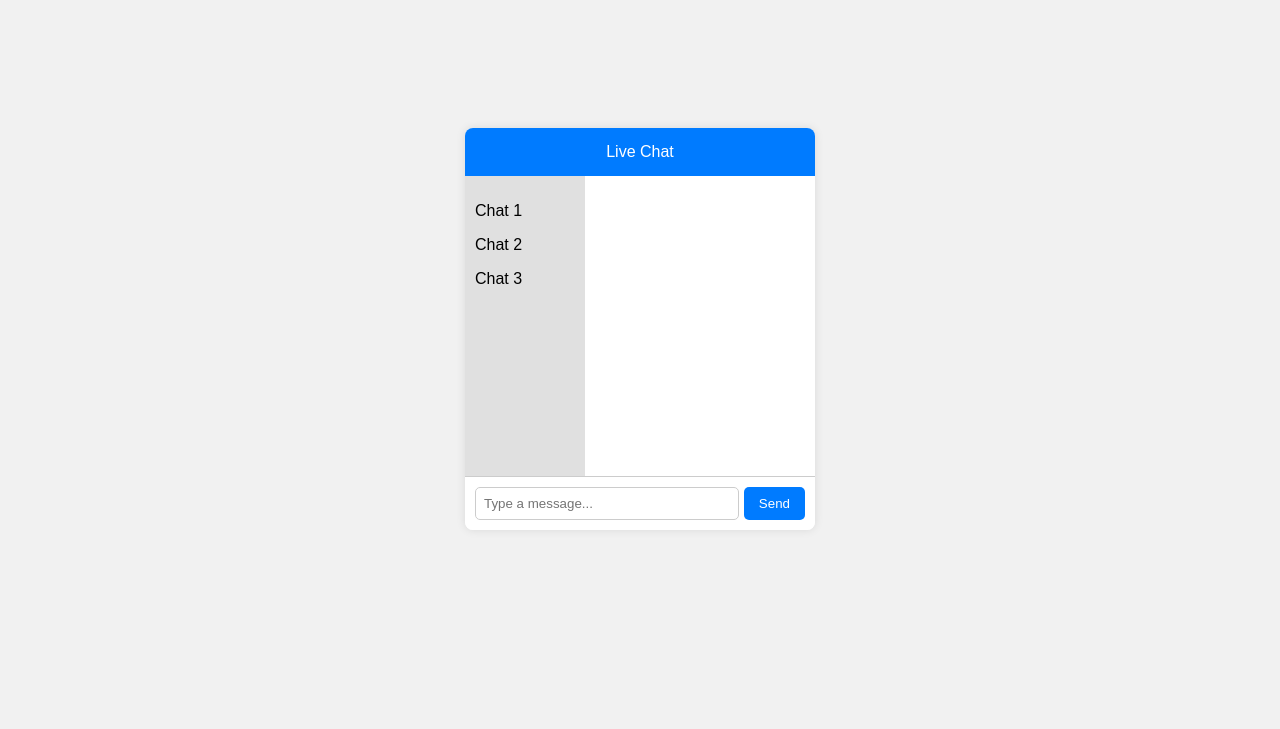
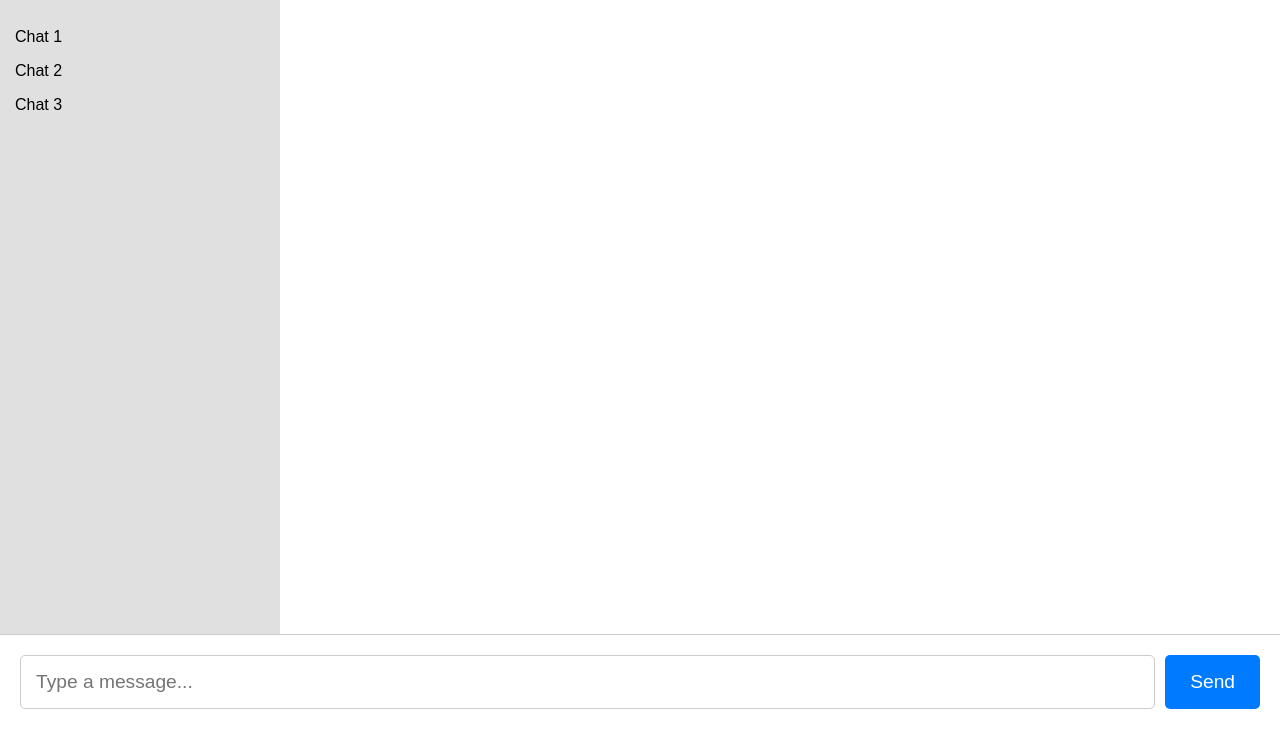
Before and after one commit to mohammadeltawil0/iscj-hackathon-chatapp, a plain HTML site: page liveChat2.html in a window 1280 px wide. Shown: the part 71-800 px from the top of the page. Drawn offline with Linux system fonts and the light colour scheme.

Commit message:
Updated HTML file. Now fullscreen

```diff
--- a/liveChat2.html
+++ b/liveChat2.html
@@ -15,44 +15,44 @@
             margin: 0;
         }
         .chat-container {
-            width: 350px;
+            width: 100vw;
+            height: 100vh;
             background: white;
-            border-radius: 8px;
-            box-shadow: 0 0 10px rgba(0, 0, 0, 0.1);
-            overflow: hidden;
             display: flex;
             flex-direction: column;
         }
         .chat-header {
             background: #007bff;
             color: white;
-            padding: 15px;
+            padding: 20px;
             text-align: center;
+            font-size: 1.5em;
         }
         .chat-content {
             display: flex;
             flex-direction: row;
-            height: 300px;
+            flex: 1;
             overflow: hidden;
         }
         .chat-list {
-            width: 100px;
+            width: 250px;
             background: #e0e0e0;
             overflow-y: auto;
-            padding: 10px;
+            padding: 15px;
         }
         .chat-box {
             flex: 1;
             overflow-y: auto;
-            padding: 10px;
+            padding: 15px;
             display: flex;
             flex-direction: column;
         }
         .message {
-            padding: 8px 12px;
-            margin: 5px 0;
-            border-radius: 10px;
+            padding: 15px 20px;
+            margin: 10px 0;
+            border-radius: 12px;
             max-width: 80%;
+            font-size: 1.2em;
         }
         .sent {
             background: #007bff;
@@ -65,13 +65,14 @@
         }
         .chat-input {
             display: flex;
-            padding: 10px;
+            padding: 20px;
             border-top: 1px solid #ccc;
             background: #fff;
         }
         .chat-input input {
             flex: 1;
-            padding: 8px;
+            padding: 15px;
+            font-size: 1.2em;
             border: 1px solid #ccc;
             border-radius: 5px;
             outline: none;
@@ -80,10 +81,11 @@
             background: #007bff;
             color: white;
             border: none;
-            padding: 8px 15px;
-            margin-left: 5px;
+            padding: 15px 25px;
+            margin-left: 10px;
             border-radius: 5px;
             cursor: pointer;
+            font-size: 1.2em;
         }
         .chat-input button:hover {
             background: #0056b3;
```
